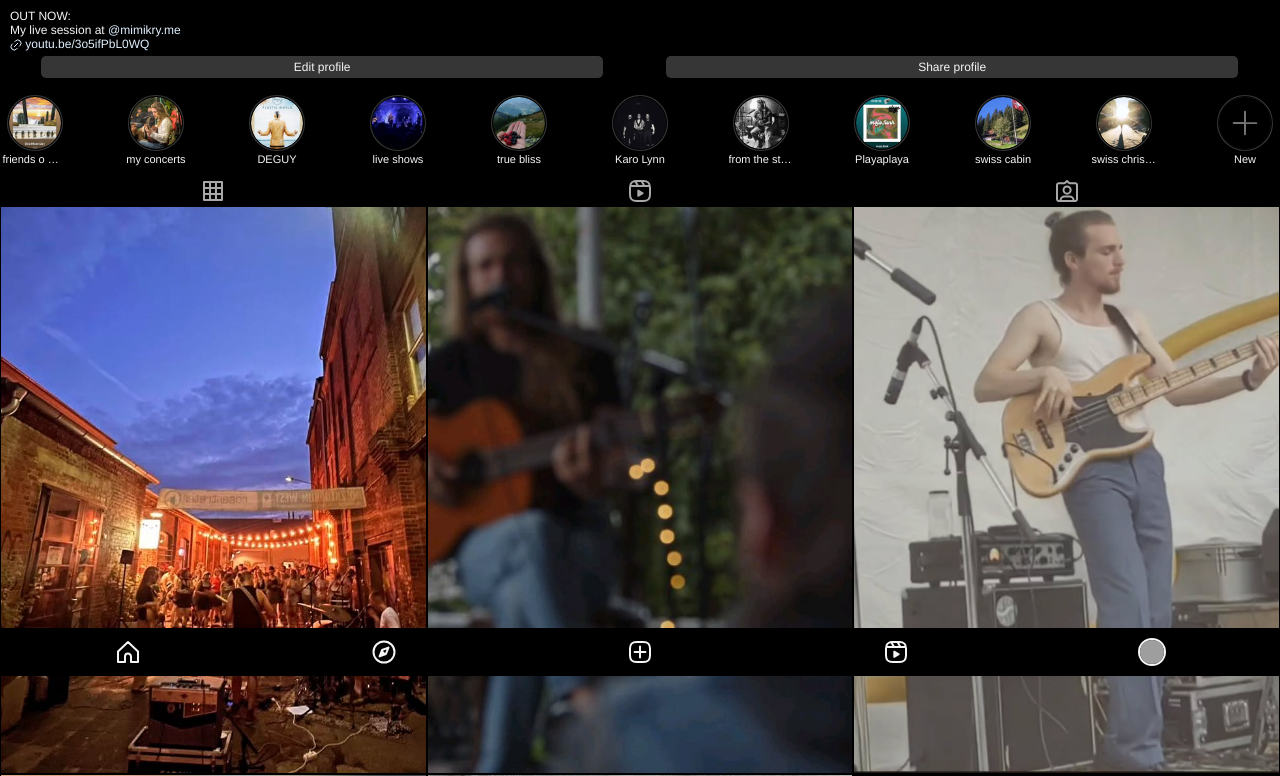
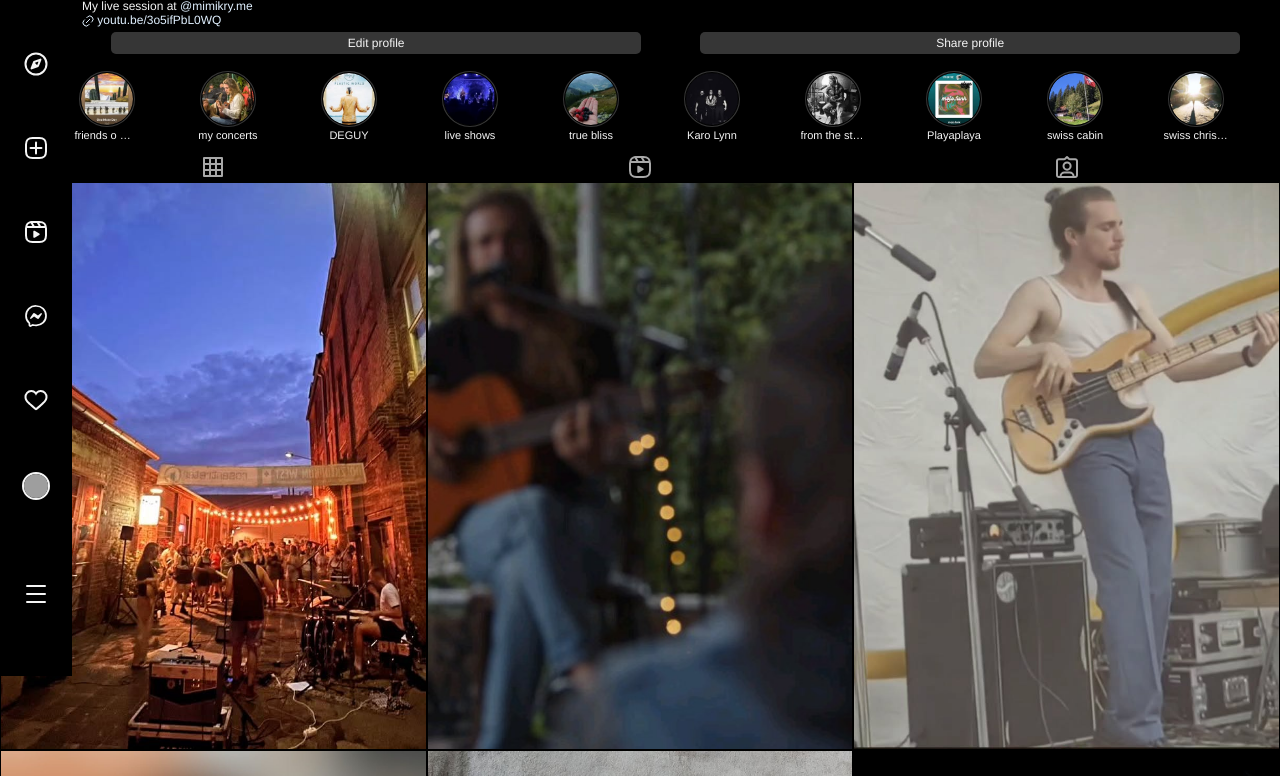
Before and after one commit to Tombunzel/instagram-clone-project, a website: page src/index.html in a window 1280 px wide. Shown: the part 124-900 px from the top of the page. Drawn offline with Linux system fonts and the light colour scheme; grey boxes are pictures that could not be loaded.

Commit message:
footer on desktop

```diff
--- a/src/index.css
+++ b/src/index.css
@@ -340,6 +340,10 @@ body {
     align-items: center;
 }
 
+.footer__tab--desktop-only {
+    display: none;
+}
+
 .footer__profile-container {
     width: 28px;
     height: 28px;
@@ -359,14 +363,33 @@ body {
     object-position: center;
 }
 
-@media only screen (min-width: 768px) {
+@media (min-width: 768px) {
     body {
-        padding: 46px 0 0 44px;
+        padding-top: 20px;
+    }
+
+    .header {
+        display: none;
+    }
+
+    .profile {
+        padding: 0 0 0 72px;
     }
 
     .footer {
         width: 72px;
-        height: calc(100vh - 46px);
-        top: 46px;
+        height: calc(100vh);
+        bottom: 0;
+        left: 0;
+        right: auto;
+        flex-direction: column;
+    }
+
+    .footer__edge-tab {
+        height: 92px;
+    }
+
+    .footer__tab--desktop-only {
+        display: flex;
     }
 }
--- a/src/index.html
+++ b/src/index.html
@@ -578,7 +578,7 @@
             </div>
         </div>
         <footer class="footer">
-            <div class="footer__tab">
+            <div class="footer__tab footer__edge-tab">
                 <svg
                     aria-label="Home"
                     class="footer__icon"
@@ -733,6 +733,46 @@
                     ></path>
                 </svg>
             </div>
+            <div class="footer__tab footer__tab--desktop-only">
+                <svg
+                    aria-label="Messenger"
+                    class="x1lliihq x1n2onr6 x5n08af"
+                    fill="currentColor"
+                    height="24"
+                    role="img"
+                    viewBox="0 0 24 24"
+                    width="24"
+                >
+                    <title>Messenger</title>
+                    <path
+                        d="M12.003 2.001a9.705 9.705 0 1 1 0 19.4 10.876 10.876 0 0 1-2.895-.384.798.798 0 0 0-.533.04l-1.984.876a.801.801 0 0 1-1.123-.708l-.054-1.78a.806.806 0 0 0-.27-.569 9.49 9.49 0 0 1-3.14-7.175 9.65 9.65 0 0 1 10-9.7Z"
+                        fill="none"
+                        stroke="currentColor"
+                        stroke-miterlimit="10"
+                        stroke-width="1.739"
+                    ></path>
+                    <path
+                        d="M17.79 10.132a.659.659 0 0 0-.962-.873l-2.556 2.05a.63.63 0 0 1-.758.002L11.06 9.47a1.576 1.576 0 0 0-2.277.42l-2.567 3.98a.659.659 0 0 0 .961.875l2.556-2.049a.63.63 0 0 1 .759-.002l2.452 1.84a1.576 1.576 0 0 0 2.278-.42Z"
+                        fill-rule="evenodd"
+                    ></path>
+                </svg>
+            </div>
+            <div class="footer__tab footer__tab--desktop-only">
+                <svg
+                    aria-label="Notifications"
+                    class="footer__icon"
+                    fill="currentColor"
+                    height="24"
+                    role="img"
+                    viewBox="0 0 24 24"
+                    width="24"
+                >
+                    <title>Notifications</title>
+                    <path
+                        d="M16.792 3.904A4.989 4.989 0 0 1 21.5 9.122c0 3.072-2.652 4.959-5.197 7.222-2.512 2.243-3.865 3.469-4.303 3.752-.477-.309-2.143-1.823-4.303-3.752C5.141 14.072 2.5 12.167 2.5 9.122a4.989 4.989 0 0 1 4.708-5.218 4.21 4.21 0 0 1 3.675 1.941c.84 1.175.98 1.763 1.12 1.763s.278-.588 1.11-1.766a4.17 4.17 0 0 1 3.679-1.938m0-2a6.04 6.04 0 0 0-4.797 2.127 6.052 6.052 0 0 0-4.787-2.127A6.985 6.985 0 0 0 .5 9.122c0 3.61 2.55 5.827 5.015 7.97.283.246.569.494.853.747l1.027.918a44.998 44.998 0 0 0 3.518 3.018 2 2 0 0 0 2.174 0 45.263 45.263 0 0 0 3.626-3.115l.922-.824c.293-.26.59-.519.885-.774 2.334-2.025 4.98-4.32 4.98-7.94a6.985 6.985 0 0 0-6.708-7.218Z"
+                    ></path>
+                </svg>
+            </div>
             <div class="footer__tab">
                 <div class="footer__profile-container">
                     <img
@@ -741,6 +781,52 @@
                     />
                 </div>
             </div>
+            <div class="footer__tab footer__edge-tab footer__tab--desktop-only">
+                <svg
+                    aria-label="Settings"
+                    class="x1lliihq x1n2onr6 x5n08af"
+                    fill="currentColor"
+                    height="24"
+                    role="img"
+                    viewBox="0 0 24 24"
+                    width="24"
+                >
+                    <title>Settings</title>
+                    <line
+                        fill="none"
+                        stroke="currentColor"
+                        stroke-linecap="round"
+                        stroke-linejoin="round"
+                        stroke-width="2"
+                        x1="3"
+                        x2="21"
+                        y1="4"
+                        y2="4"
+                    ></line>
+                    <line
+                        fill="none"
+                        stroke="currentColor"
+                        stroke-linecap="round"
+                        stroke-linejoin="round"
+                        stroke-width="2"
+                        x1="3"
+                        x2="21"
+                        y1="12"
+                        y2="12"
+                    ></line>
+                    <line
+                        fill="none"
+                        stroke="currentColor"
+                        stroke-linecap="round"
+                        stroke-linejoin="round"
+                        stroke-width="2"
+                        x1="3"
+                        x2="21"
+                        y1="20"
+                        y2="20"
+                    ></line>
+                </svg>
+            </div>
         </footer>
     </body>
 </html>
```
